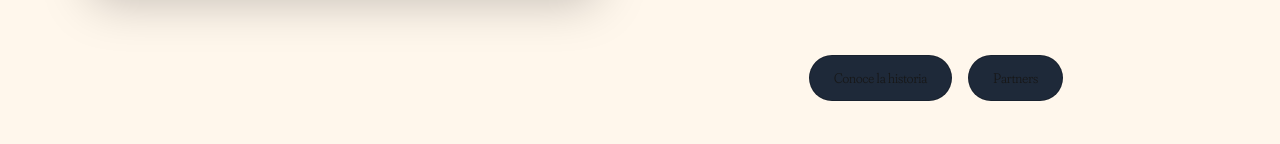
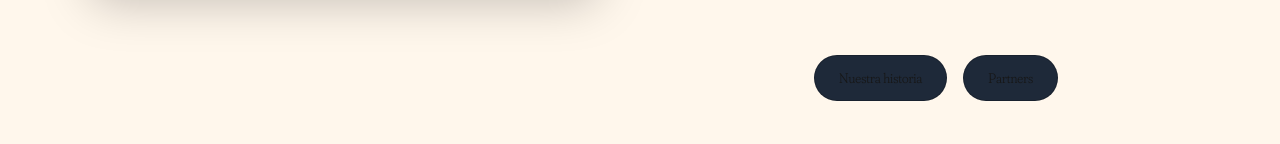
Before and after one commit to JaimeAJ09/cookordie, a Next.js app: page /tartas/la-romantica in a window 1280 px wide. Shown: the part 808-952 px from the top of the page. Built offline with nearby package versions, Linux system fonts and the light colour scheme.

Commit message:
cta historia y partners

```diff
--- a/app/tartas/[slug]/TartaClient.tsx
+++ b/app/tartas/[slug]/TartaClient.tsx
@@ -41,7 +41,7 @@ export default function TartaClient({ tarta, slug }: Props) {
     small: 'Pequeña (12 cm)',
     onlyHospitality: 'Sólo bares y restaurantes.',
     minOrder: '(Pedido mínimo de 10)',
-    historyCta: 'Conoce la historia',
+    historyCta: 'Nuestra historia',
     hospitalityCta: 'Partners',
     currency: '€',
     /*COPY CTA PEDIDO*/
@@ -56,7 +56,7 @@ export default function TartaClient({ tarta, slug }: Props) {
     small: 'Small (12 cm)',
     onlyHospitality: 'Only for bars and restaurants.',
     minOrder: '(Minimum order of 10)',
-    historyCta: 'Discover the story',
+    historyCta: 'Our story',
     hospitalityCta: 'Partners',
     currency: '€',
     /*COPY CTA PEDIDO*/
```
